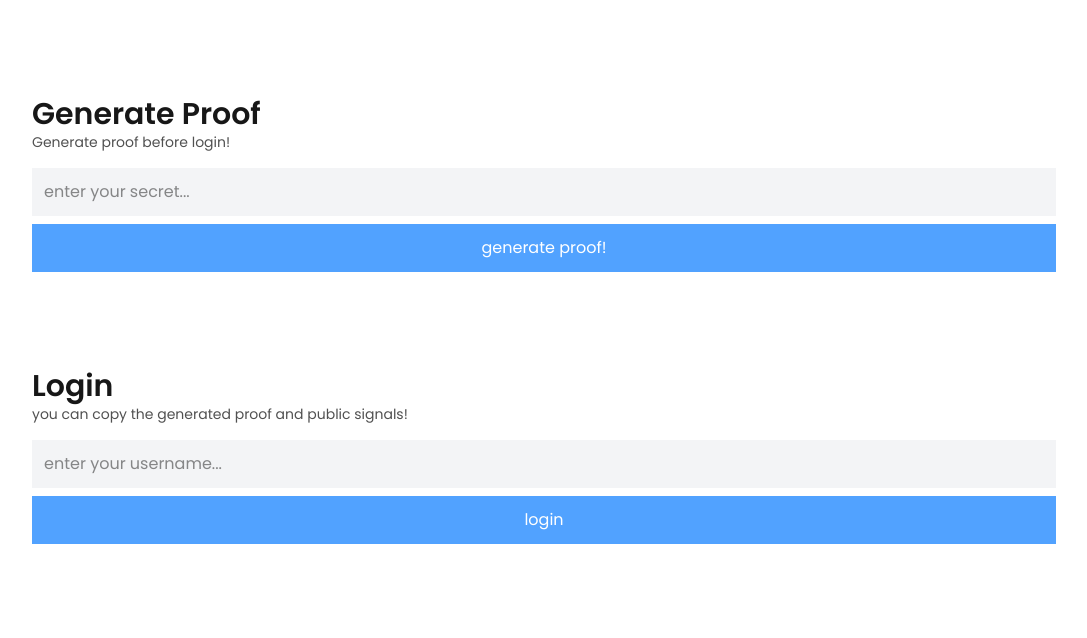
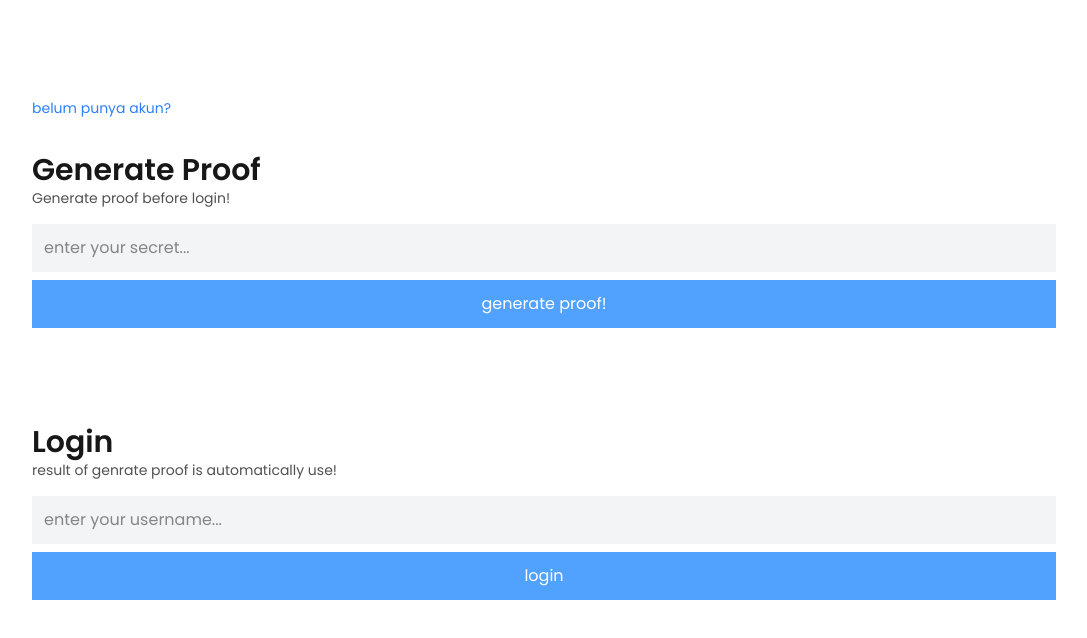
Before and after one commit to achmadfauzanhusain/zkprooof-complete, a Next.js app in the folder front-end/: page / in a window 1280 px wide. Shown: the top 638 px of the page, without its empty margins (96-1183 px from the left). Built offline with nearby package versions, Linux system fonts and the light colour scheme.

Commit message:
integration login on oage

```diff
--- a/front-end/pages/index.js
+++ b/front-end/pages/index.js
@@ -3,6 +3,7 @@ import { generateProof } from "../lib/zk/generateProof"
 import { setLogin } from "@/services/auth";
 
 import Cookies from "js-cookie";
+import Link from "next/link";
 
 export default function Home() {
   const [secret, setSecret] = useState("")
@@ -44,7 +45,11 @@ export default function Home() {
   }
   return (
     <div className="mt-24 px-32">
-      <div>
+      <Link href="/auth/register" className="text-sm text-blue-500 hover:underline">
+        belum punya akun?
+      </Link>
+
+      <div className="mt-8">
         <h1 className="text-3xl font-semibold">Generate Proof</h1>
         <p className="text-sm opacity-75">Generate proof before login!</p>
 
@@ -73,7 +78,7 @@ export default function Home() {
 
       <div className="mt-24">
         <h1 className="text-3xl font-semibold">Login</h1>
-        <p className="text-sm opacity-75">you can copy the generated proof and public signals!</p>
+        <p className="text-sm opacity-75">result of genrate proof is automatically use!</p>
 
         <input
           className="mt-4 w-full bg-gray-100 p-3 outline-none"
```
